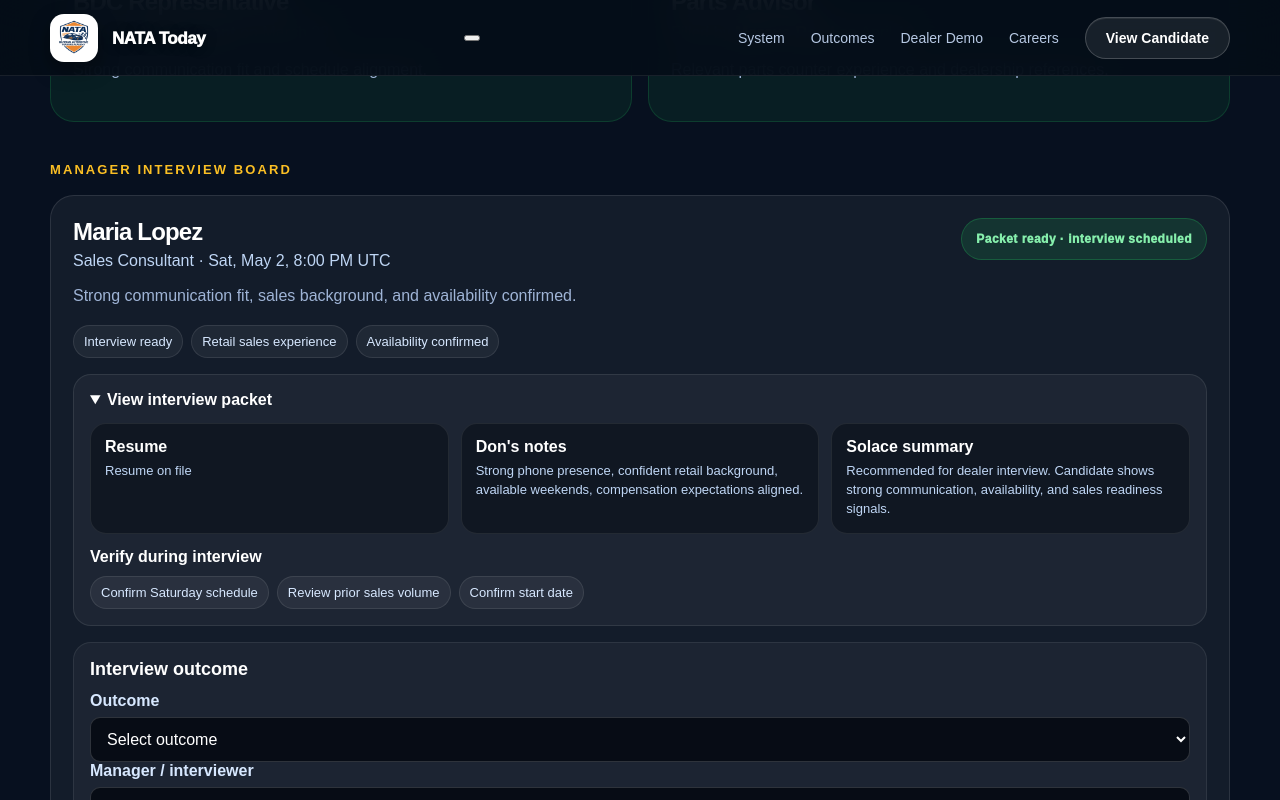
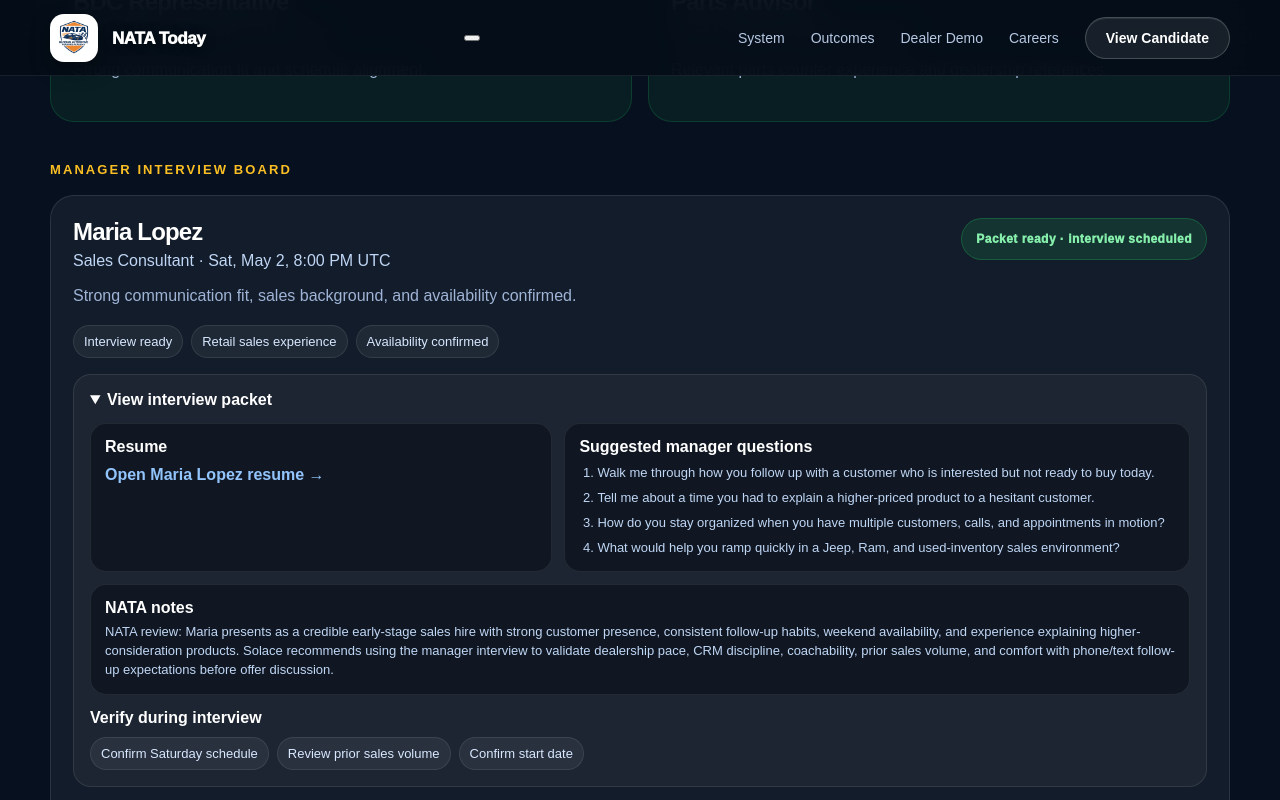
Before and after one commit to zlomke76-del/natatoday, a Next.js app: page /dealer/1/dashboard in a window 1280 px wide. Both pictures are taken after a click on the heading "View interview packet". Shown: the part 1893-2693 px from the top of the page. Built offline with nearby package versions, Linux system fonts and the light colour scheme.

Commit message:
Update page.tsx

```diff
--- a/app/dealer/[dealerSlug]/dashboard/page.tsx
+++ b/app/dealer/[dealerSlug]/dashboard/page.tsx
@@ -23,9 +23,10 @@ type ManagerInterviewCandidate = {
   summary: string;
   notes: string[];
   packet: {
-    resume: string;
-    donThoughts: string;
-    solaceSummary: string;
+    resumeLabel: string;
+    resumeUrl: string;
+    nataNotes: string;
+    interviewQuestions: string[];
     verificationItems: string[];
   };
 };
@@ -102,11 +103,16 @@ const managerInterviewCandidates: ManagerInterviewCandidate[] = [
       "Strong communication fit, sales background, and availability confirmed.",
     notes: ["Interview ready", "Retail sales experience", "Availability confirmed"],
     packet: {
-      resume: "Resume on file",
-      donThoughts:
-        "Strong phone presence, confident retail background, available weekends, compensation expectations aligned.",
-      solaceSummary:
-        "Recommended for dealer interview. Candidate shows strong communication, availability, and sales readiness signals.",
+      resumeLabel: "Open Maria Lopez resume",
+      resumeUrl: "/resumes/maria-lopez-resume.html",
+      nataNotes:
+        "NATA review: Maria presents as a credible early-stage sales hire with strong customer presence, consistent follow-up habits, weekend availability, and experience explaining higher-consideration products. Solace recommends using the manager interview to validate dealership pace, CRM discipline, coachability, prior sales volume, and comfort with phone/text follow-up expectations before offer discussion.",
+      interviewQuestions: [
+        "Walk me through how you follow up with a customer who is interested but not ready to buy today.",
+        "Tell me about a time you had to explain a higher-priced product to a hesitant customer.",
+        "How do you stay organized when you have multiple customers, calls, and appointments in motion?",
+        "What would help you ramp quickly in a Jeep, Ram, and used-inventory sales environment?"
+      ],
       verificationItems: [
         "Confirm Saturday schedule",
         "Review prior sales volume",
@@ -127,11 +133,15 @@ const managerInterviewCandidates: ManagerInterviewCandidate[] = [
       "Strong technician experience. Certification documentation needs final confirmation.",
     notes: ["8 years experience", "Certification pending", "Good fixed-ops fit"],
     packet: {
-      resume: "Resume on file",
-      donThoughts:
-        "Experienced technician with strong shop background. Needs certification documents confirmed before final offer.",
-      solaceSummary:
-        "Advance with verification. Candidate may be a strong service fit if credentials and availability are confirmed.",
+      resumeLabel: "Resume pending final packet",
+      resumeUrl: "",
+      nataNotes:
+        "NATA review: James has promising technician background, but this packet should remain internal until certification documents, tool availability, and compensation structure are confirmed. Do not surface to manager board until packet is ready and the dealer interview is scheduled.",
+      interviewQuestions: [
+        "Which diagnostic and repair categories are you strongest in?",
+        "What certifications can you provide before the manager interview?",
+        "What flat-rate or hourly structure are you targeting?"
+      ],
       verificationItems: [
         "Confirm ASE/OEM certifications",
         "Confirm tool availability",
@@ -152,11 +162,15 @@ const managerInterviewCandidates: ManagerInterviewCandidate[] = [
       "Entry-level candidate. Training path and availability need confirmation before advancing.",
     notes: ["Entry-level pathway", "Training incomplete", "Availability missing"],
     packet: {
-      resume: "Resume on file",
-      donThoughts:
-        "Motivated candidate, but not enough confirmed information yet for a final dealer interview recommendation.",
-      solaceSummary:
-        "Hold for more information. Candidate may fit a training pathway if availability and baseline skills are confirmed.",
+      resumeLabel: "Resume pending final packet",
+      resumeUrl: "",
+      nataNotes:
+        "NATA review: Tyler may be a future training-path candidate, but the current state is insufficient for manager handoff. Availability, training interest, and baseline technical comfort should be verified before the dealer sees this candidate.",
+      interviewQuestions: [
+        "What kind of automotive training path are you looking for?",
+        "What schedule can you reliably support?",
+        "What hands-on technical experience do you already have?"
+      ],
       verificationItems: [
         "Confirm schedule",
         "Confirm training interest",
@@ -547,7 +561,7 @@ export default function DealerDashboardPage({ params, searchParams }: PageProps)
             <div style={{ display: "grid", gap: 10, marginTop: 18 }}>
               <ReviewPill
                 title="Packet ready"
-                copy="Resume, Don's notes, Solace summary, and verification items are prepared."
+                copy="Resume, NATA notes, suggested manager questions, and verification items are prepared."
               />
               <ReviewPill
                 title="Interview scheduled"
@@ -799,14 +813,20 @@ export default function DealerDashboardPage({ params, searchParams }: PageProps)
                     <div
                       style={{
                         display: "grid",
-                        gridTemplateColumns: "repeat(3, minmax(0, 1fr))",
+                        gridTemplateColumns: "minmax(0, 0.85fr) minmax(0, 1.15fr)",
                         gap: 12,
                         marginTop: 14,
                       }}
                     >
-                      <PacketBlock title="Resume" copy={candidate.packet.resume} />
-                      <PacketBlock title="Don's notes" copy={candidate.packet.donThoughts} />
-                      <PacketBlock title="Solace summary" copy={candidate.packet.solaceSummary} />
+                      <ResumeBlock
+                        label={candidate.packet.resumeLabel}
+                        url={candidate.packet.resumeUrl}
+                      />
+                      <QuestionBlock questions={candidate.packet.interviewQuestions} />
+                    </div>
+
+                    <div style={{ marginTop: 12 }}>
+                      <PacketBlock title="NATA notes" copy={candidate.packet.nataNotes} />
                     </div>
 
                     <div style={{ marginTop: 14 }}>
@@ -1007,6 +1027,81 @@ function Metric({ label, value }: { label: string; value: string | number }) {
   );
 }
 
+function ResumeBlock({ label, url }: { label: string; url: string }) {
+  return (
+    <div
+      style={{
+        padding: 14,
+        borderRadius: 16,
+        background: "rgba(5,10,18,0.5)",
+        border: "1px solid rgba(255,255,255,0.08)",
+      }}
+    >
+      <strong style={{ color: "#fff", display: "block" }}>Resume</strong>
+      {url ? (
+        <a
+          href={url}
+          target="_blank"
+          rel="noreferrer"
+          style={{
+            display: "inline-flex",
+            marginTop: 10,
+            color: "#93c5fd",
+            fontWeight: 900,
+            textDecoration: "none",
+          }}
+        >
+          {label} →
+        </a>
+      ) : (
+        <span
+          style={{
+            color: "#bfd6f5",
+            display: "block",
+            marginTop: 6,
+            fontSize: 13,
+            lineHeight: 1.45,
+          }}
+        >
+          {label}
+        </span>
+      )}
+    </div>
+  );
+}
+
+function QuestionBlock({ questions }: { questions: string[] }) {
+  return (
+    <div
+      style={{
+        padding: 14,
+        borderRadius: 16,
+        background: "rgba(5,10,18,0.5)",
+        border: "1px solid rgba(255,255,255,0.08)",
+      }}
+    >
+      <strong style={{ color: "#fff", display: "block" }}>
+        Suggested manager questions
+      </strong>
+      <ol
+        style={{
+          margin: "8px 0 0",
+          paddingLeft: 18,
+          color: "#bfd6f5",
+          fontSize: 13,
+          lineHeight: 1.45,
+        }}
+      >
+        {questions.map((question) => (
+          <li key={question} style={{ marginTop: 6 }}>
+            {question}
+          </li>
+        ))}
+      </ol>
+    </div>
+  );
+}
+
 function PacketBlock({ title, copy }: { title: string; copy: string }) {
   return (
     <div
```
